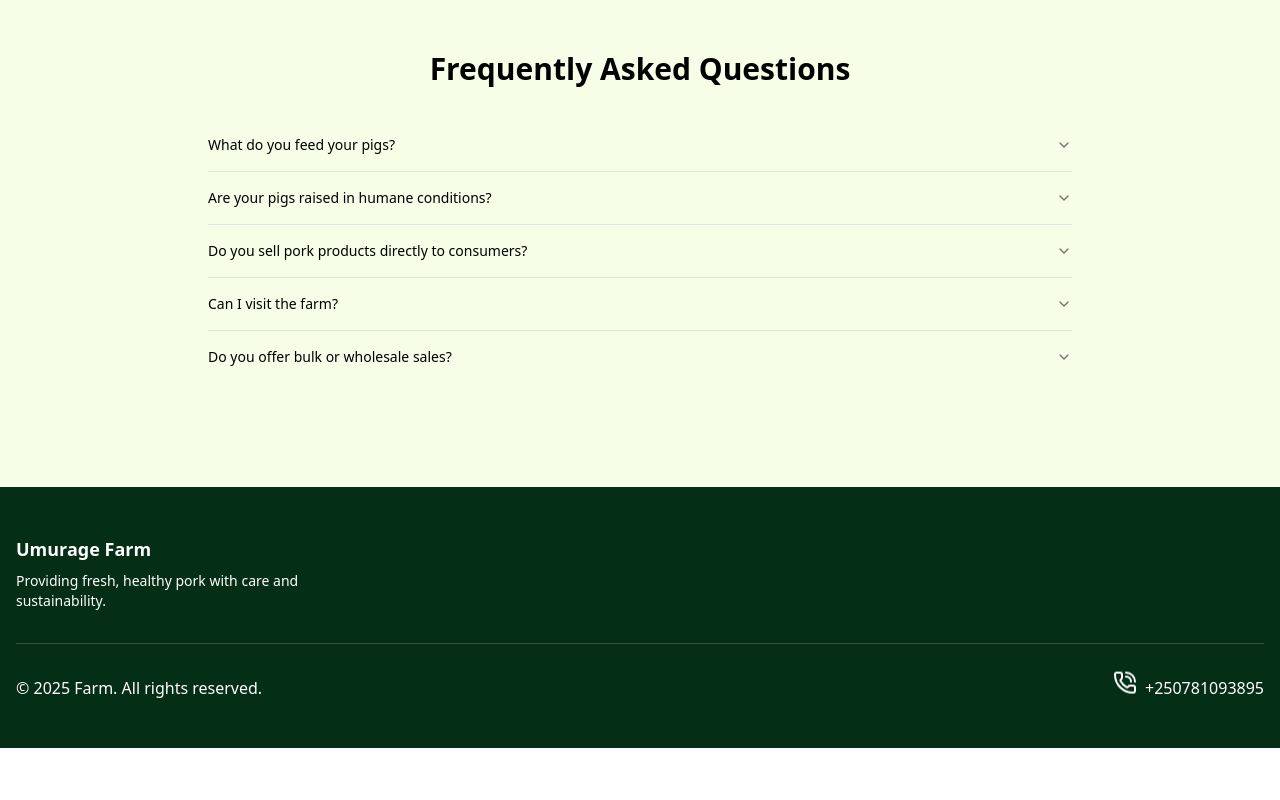
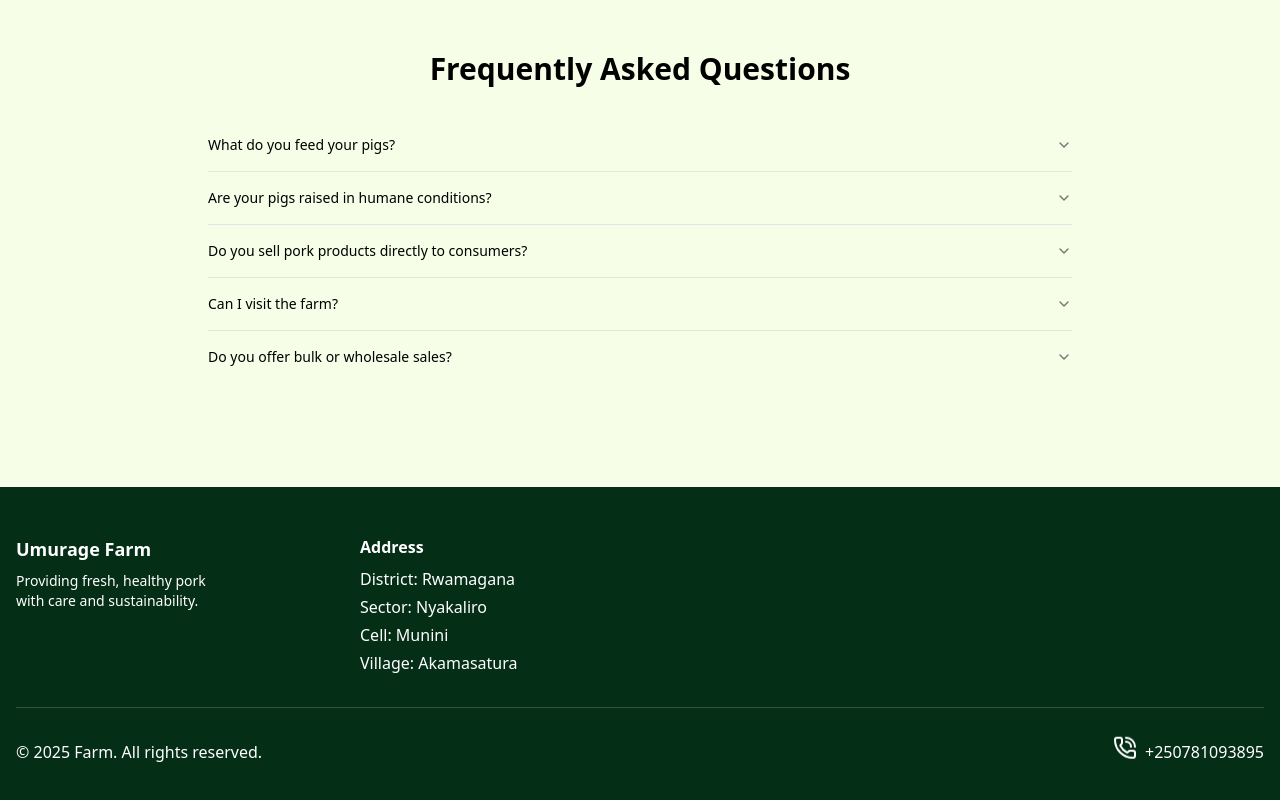
Before and after one commit to Delyc/ihinga-tech-client, a Next.js app: page / in a window 1280 px wide. Shown: the part 3085-3885 px from the top of the page. Before the commit the page ends 3833 px from the top, so only its background shows below. Built offline with nearby package versions, Linux system fonts and the light colour scheme.

Commit message:
feat: name

```diff
--- a/src/components/organisms/footer.tsx
+++ b/src/components/organisms/footer.tsx
@@ -6,7 +6,7 @@ export const Footer = () => {
   return (
     <footer className="bg-primary-green dark:bg-gray-900 text-white">
       <div className="max-w-7xl mx-auto px-4 py-12">
-        <div className="grid grid-cols-1 md:grid-cols-4 gap-8">
+        <div className="grid grid-cols-1 md:grid-cols-4 gap-32">
           <div>
             <h2 className="text-lg font-semibold mb-2">Umurage Farm</h2>
             <p className="text-sm">
@@ -17,14 +17,15 @@ export const Footer = () => {
 
 
 
-          {/* <div>
-            <h3 className="text-md font-semibold mb-2">Legal</h3>
+          <div>
+            <h3 className="text-md font-semibold mb-2">Address</h3>
             <ul className="space-y-1">
-              <li><a href="/privacy" className="hover:underline">Privacy Policy</a></li>
-              <li><a href="/terms" className="hover:underline">Terms of Service</a></li>
-              <li><a href="/cookies" className="hover:underline">Cookie Policy</a></li>
+              <li><a href="/privacy" className="hover:underline">District: Rwamagana </a></li>
+              <li><a href="/terms" className="hover:underline">Sector: Nyakaliro</a></li>
+              <li><a href="/cookies" className="hover:underline">Cell: Munini</a></li>
+              <li><a href="/cookies" className="hover:underline">Village: Akamasatura</a></li>
             </ul>
-          </div> */}
+          </div>
         </div>
         <Separator className="my-8 border-white opacity-20" />
         <div className="flex flex-col md:flex-row justify-between items-center">
```
